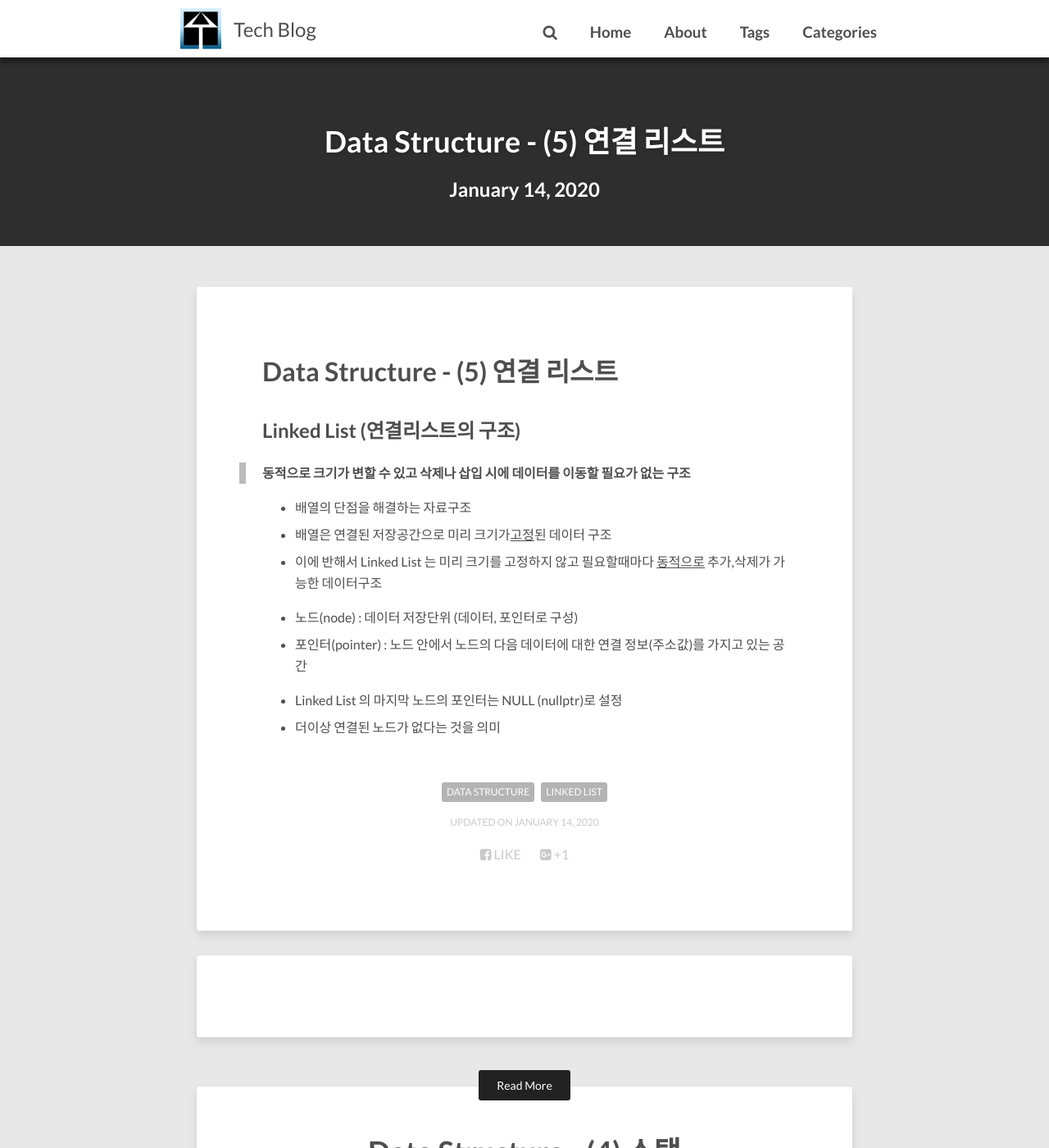
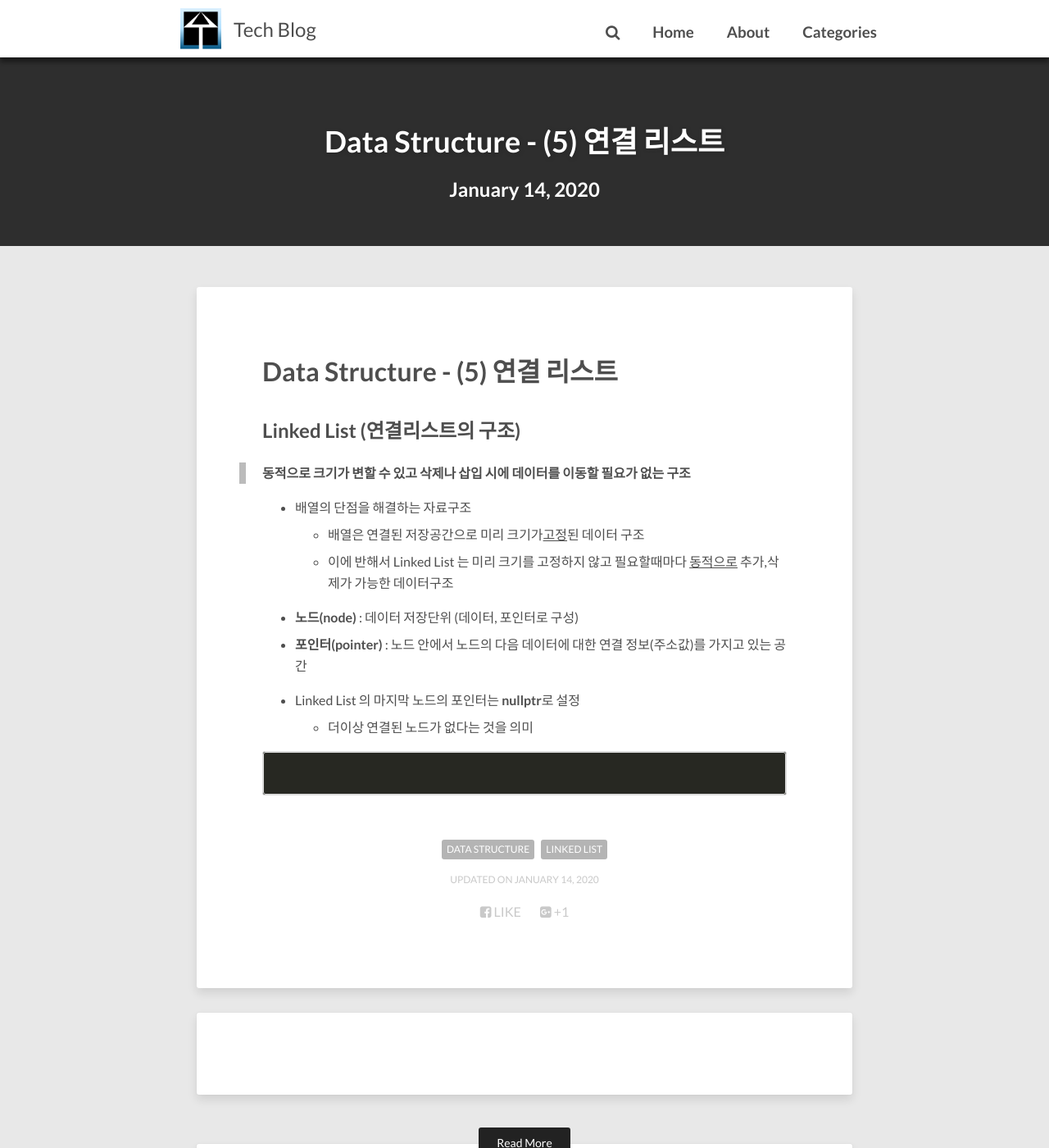
Before and after one commit to sujinsjlee/mg729.github.io, a Jekyll site: the page built from _posts/2020-01-14-DataStructure_(5)_LinkedList.md, in a window 1280 px wide and 1400 px high. Shown: the whole window at 82% size. Built offline with Jekyll 4.4.1, drawn with Linux system fonts in a browser that asks for light colours; nearby versions of some CDN libraries; comment, search, counter and statistics services are not loaded.

Commit message:
update configuration

````diff
--- a/_config.yml
+++ b/_config.yml
@@ -18,11 +18,11 @@ menu:
     url: '/'
   - title: 'About'
     url: '/about'
-  - title: 'Tags'
-    url: '/tags'
   - title: 'Categories'
     url: '/categories'
     type: 'categories'
+#  - title: 'Tags'
+#    url: '/tags'
 
 # Owner/author information
 owner:
--- a/_posts/2020-01-14-DataStructure_(5)_LinkedList.md
+++ b/_posts/2020-01-14-DataStructure_(5)_LinkedList.md
@@ -9,15 +9,24 @@ categories: [Data Structure]
 
 ##  Linked List (연결리스트의 구조)
 > **동적으로 크기가 변할 수 있고 삭제나 삽입 시에 데이터를 이동할 필요가 없는 구조**
-
-* 배열의 단점을 해결하는 자료구조
-- 배열은 연결된 저장공간으로 미리 크기가<u>고정</u>된 데이터 구조
-- 이에 반해서 Linked List 는 미리 크기를 고정하지 않고 필요할때마다 <u>동적으로</u> 추가,삭제가 가능한 데이터구조
+<ul>
+<li>배열의 단점을 해결하는 자료구조</li>
+<ul>
+<li>배열은 연결된 저장공간으로 미리 크기가<u>고정</u>된 데이터 구조</li>
+<li>이에 반해서 Linked List 는 미리 크기를 고정하지 않고 필요할때마다 <u>동적으로</u> 추가,삭제가 가능한 데이터구조</li>
+</ul>
+</ul>
 
 <ul>
- <li> 노드(node) : 데이터 저장단위 (데이터, 포인터로 구성) </li>
- <li> 포인터(pointer) : 노드 안에서 노드의 다음 데이터에 대한 연결 정보(주소값)를 가지고 있는 공간 </li>
+ <li> <b>노드(node)</b> : 데이터 저장단위 (데이터, 포인터로 구성) </li>
+ <li> <b>포인터(pointer)</b> : 노드 안에서 노드의 다음 데이터에 대한 연결 정보(주소값)를 가지고 있는 공간 </li>
 </ul>
 
-* Linked List 의 마지막 노드의 포인터는 NULL (nullptr)로 설정
-- 더이상 연결된 노드가 없다는 것을 의미
+<ul>
+<li>Linked List 의 마지막 노드의 포인터는 <b>nullptr</b>로 설정</li>
+<ul><li>더이상 연결된 노드가 없다는 것을 의미</li></ul>
+</ul>
+
+```c++
+
+```
--- a/_sass/_variables.scss
+++ b/_sass/_variables.scss
@@ -25,7 +25,7 @@ $sub-item-color			 : rgba(#000, 0.1);
 $header-margin			 : #002766;
 $menu-top				 : white;
 $menu-height			 : 70px;
-$menu-overflow			 : #2E2E2E;
+$menu-overflow			 : #000000;
 $body-color      		 : #e8e8e8;
 $text-color      		 : rgba(#222,0.8);
 $comp-color 	 		 : complement(#222);
````
